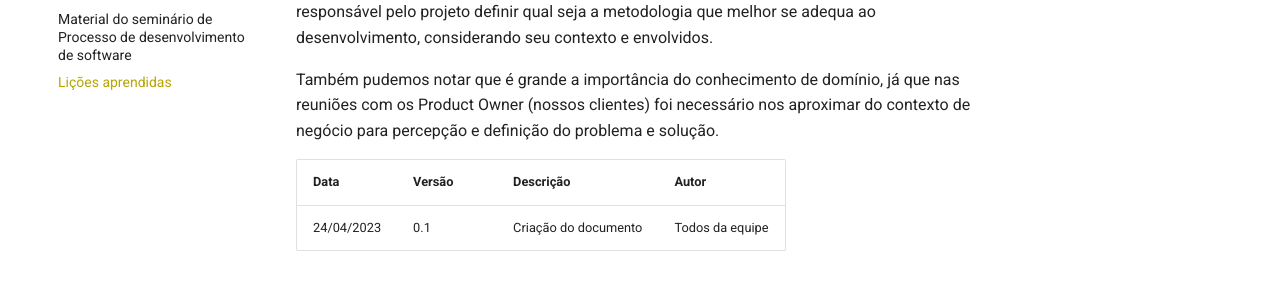
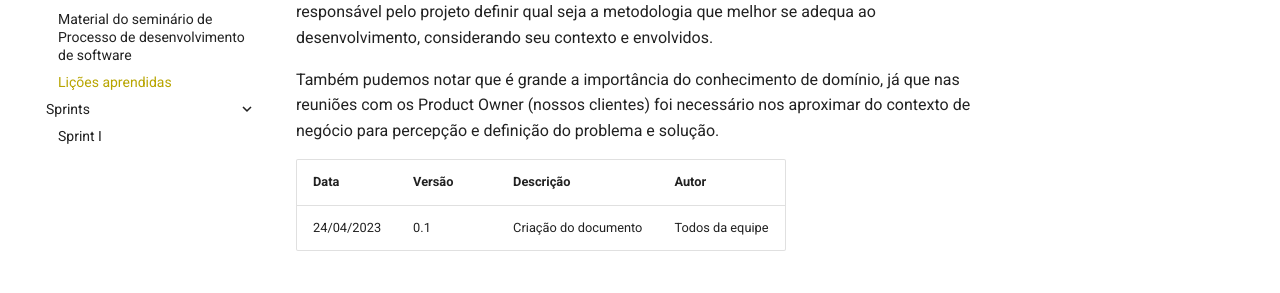
Before and after one commit to mdsreq-fga-unb/2023.1-Armazenai, an MkDocs documentation site: the page built from docs/Unidade 1/licoes.md, in a window 1280 px wide. Shown: the part 308-601 px from the top of the page. Built offline with MkDocs 1.6.1 and Material for MkDocs 9.7.7, drawn with Linux system fonts in a browser that asks for light colours; comment, search, counter and statistics services are not loaded.

Commit message:
Adicionando tópico de sprints

```diff
--- a/mkdocs.yml
+++ b/mkdocs.yml
@@ -41,3 +41,5 @@ nav :
     - Processo de desenvolvimento de software: 'Unidade 1/processoDeDesenvolvimento.md'
     - Material do seminário de Processo de desenvolvimento de software: 'Unidade 1/materialSeminario.md'
     - Lições aprendidas: 'Unidade 1/licoes.md'
+  - Sprints:
+    - Sprint I: 'Sprints/sprint_1.md'
```
